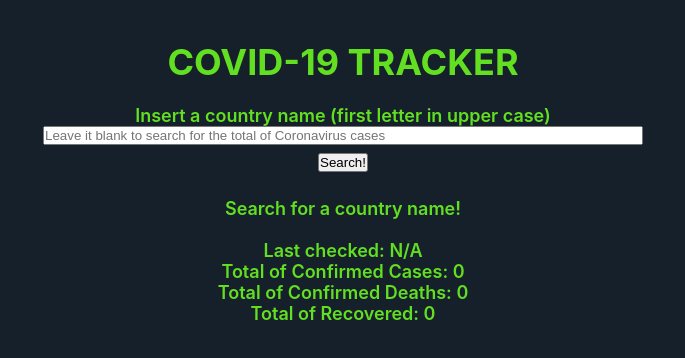
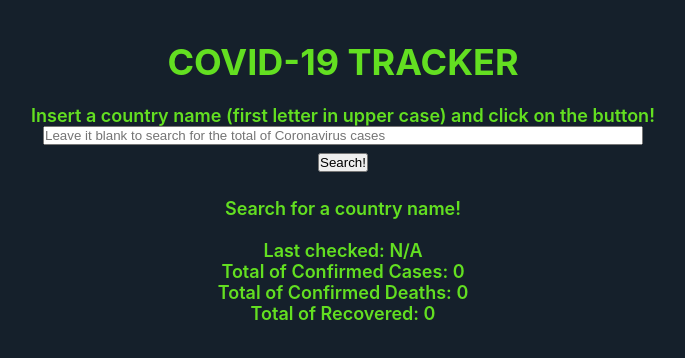
Before and after one commit to JustAn0therDev/COVID19-TRACKER, a React (Create React App) app: page / in a window 1280 px wide. Shown: the top 358 px of the page, without its empty margins (297-982 px from the left). Built offline with nearby package versions, Linux system fonts and the light colour scheme.

Commit message:
More disclaimers

```diff
--- a/src/MainComponent/Main.js
+++ b/src/MainComponent/Main.js
@@ -14,7 +14,7 @@ export default function Main() {
                     <h1>COVID-19 TRACKER</h1>
                     <br />
                     <label>
-                        Insert a country name (first letter in upper case)
+                        Insert a country name (first letter in upper case) and click on the button!
                     </label>
                     <input
                     id="input-search"
```
